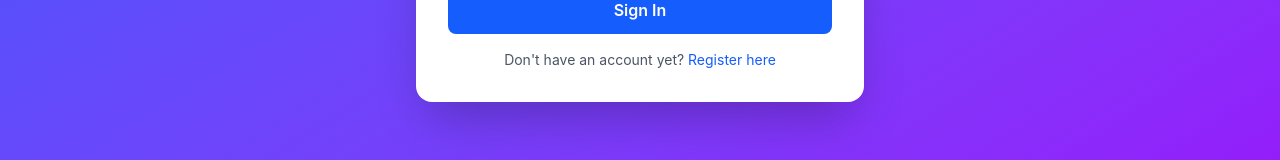
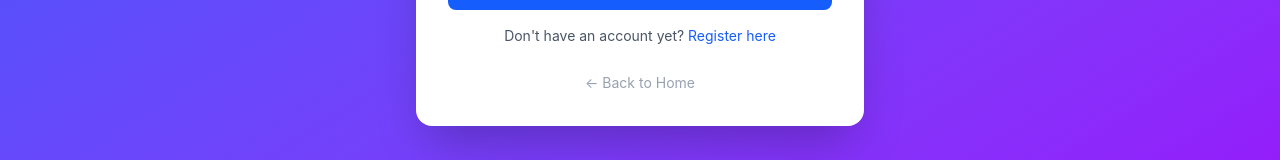
Before and after one commit to AF-Nexus21/af-nexus, a Next.js app: page /intrams/judge/login in a window 1280 px wide. Shown: the part 538-698 px from the top of the page. Built offline with nearby package versions, Linux system fonts and the light colour scheme; no server answers.

Commit message:
Added Back to Home link in Judge Login

```diff
--- a/app/intrams/judge/login/page.tsx
+++ b/app/intrams/judge/login/page.tsx
@@ -2,6 +2,7 @@
 
 import { useState } from "react";
 import { useRouter } from "next/navigation";
+import Link from "next/link";
 import { supabase } from "@/lib/supabase";
 
 export default function JudgeLoginPage() {
@@ -32,12 +33,7 @@ export default function JudgeLoginPage() {
           .eq('id', data.user.id)
           .single();
 
-        if (profile?.role === 'admin') {
-          // ✅ I-REDIRECT ANG ADMIN SA ADMIN DASHBOARD
-          router.push("/intrams/admin/dashboard");
-          router.refresh();
-        } else if (profile?.role === 'judge') {
-          // ✅ I-REDIRECT ANG JUDGE SA JUDGE PORTAL
+        if (profile?.role === 'judge' || profile?.role === 'admin') {
           router.push("/intrams/judge");
           router.refresh();
         } else {
@@ -115,6 +111,16 @@ export default function JudgeLoginPage() {
             </a>
           </p>
         </div>
+
+        {/* ✅ BACK TO HOME LINK */}
+        <div className="mt-6 text-center">
+          <Link
+            href="/"
+            className="text-sm text-gray-400 hover:text-blue-600 transition"
+          >
+            ← Back to Home
+          </Link>
+        </div>
       </div>
     </main>
   );
```
